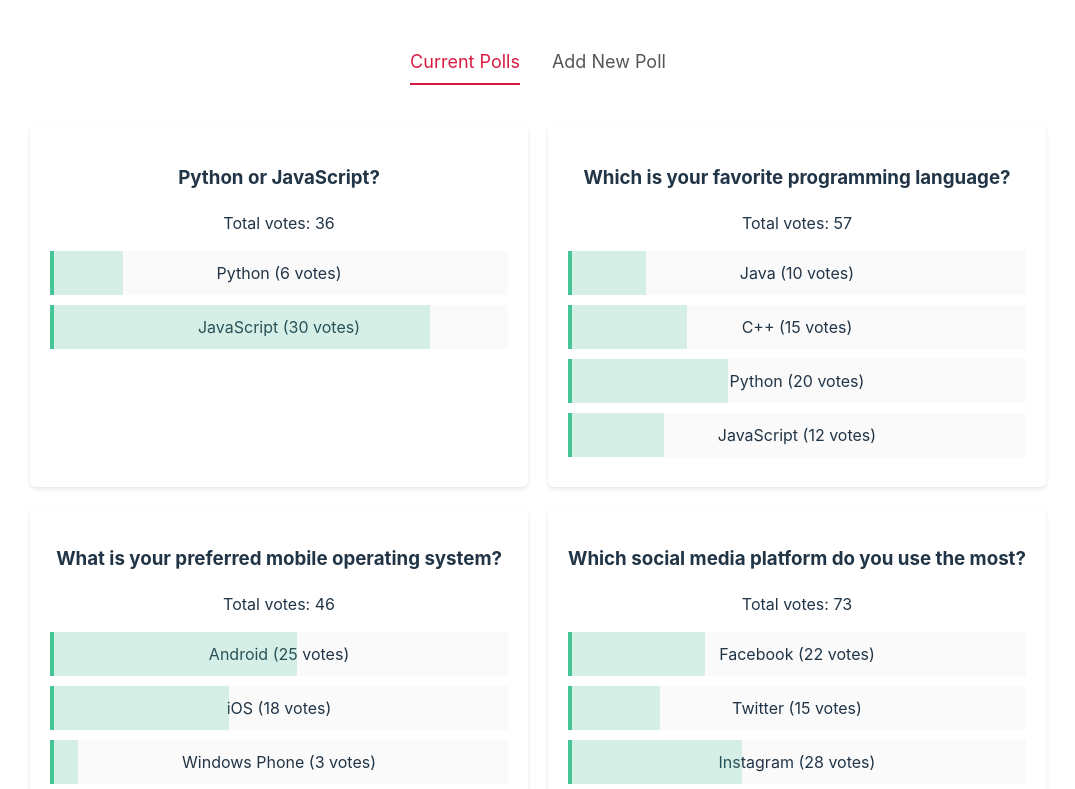
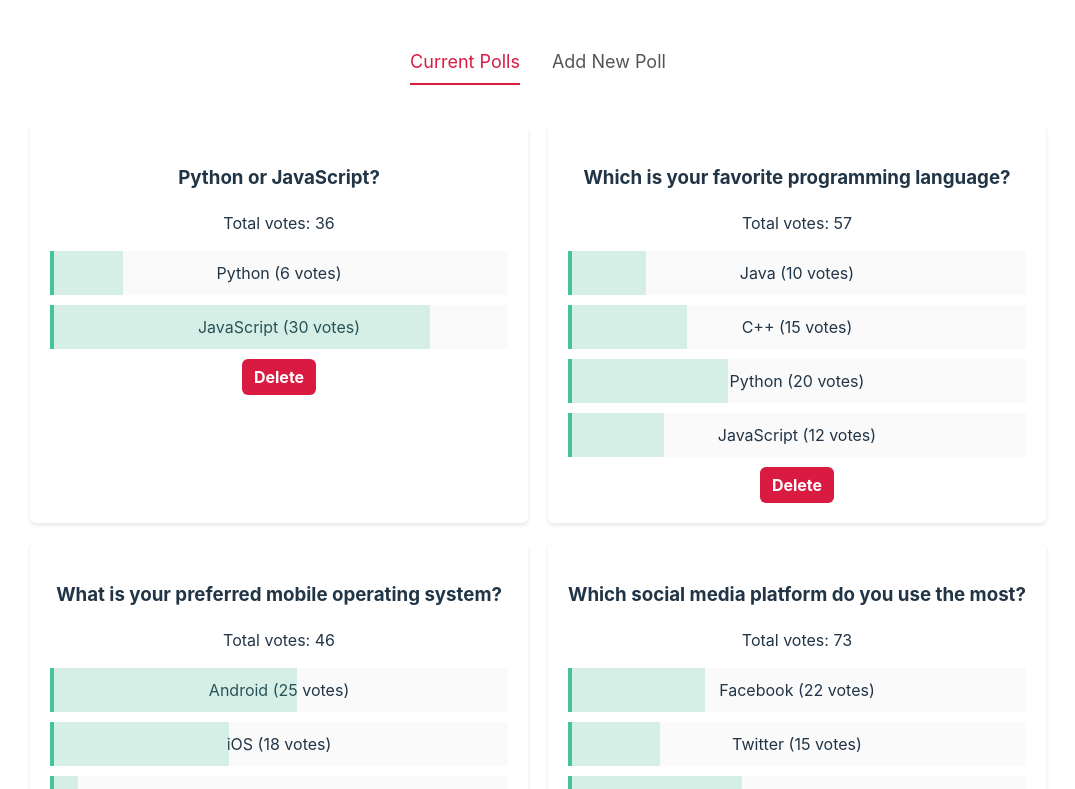
Before and after one commit to sagiv1996/Poll-with-Svelte, a Svelte app: page / in a window 1280 px wide. Shown: the top 789 px of the page, without its empty margins (102-1177 px from the left). Built offline with nearby package versions, Linux system fonts and the light colour scheme.

Commit message:
Add option to delete a poll

```diff
--- a/src/components/PollDetails.svelte
+++ b/src/components/PollDetails.svelte
@@ -2,6 +2,7 @@
   import Card from "../shared/Card.svelte";
   import { tweened } from "svelte/motion";
   import PollStore from "../stores/pollStore";
+  import Button from "../shared/Button.svelte";
 
   export let poll;
   const tweenedA = tweened(0);
@@ -24,6 +25,11 @@
       return copiedPolls;
     });
   };
+  const handleDelete = (/** @type {number} **/ id) => {
+    PollStore.update((polls) => {
+      return polls.filter((poll) => poll.id != id);
+    });
+  };
 </script>
 
 <Card>
@@ -39,6 +45,9 @@
         <span>{answer.title} ({answer.votes} votes)</span>
       </div>
     {/each}
+    <div class="delete">
+      <Button flat={true} on:click={() => handleDelete(poll.id)}>Delete</Button>
+    </div>
   </div>
 </Card>
 
```
